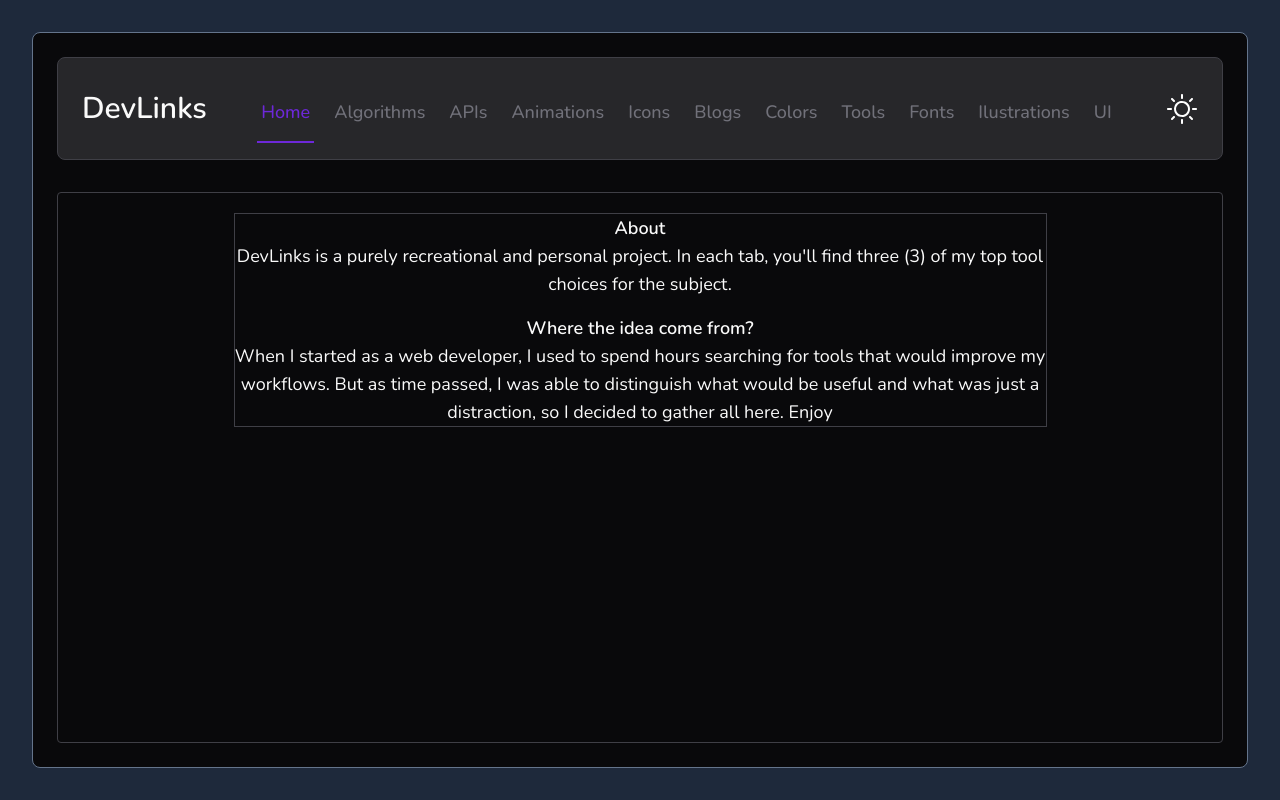
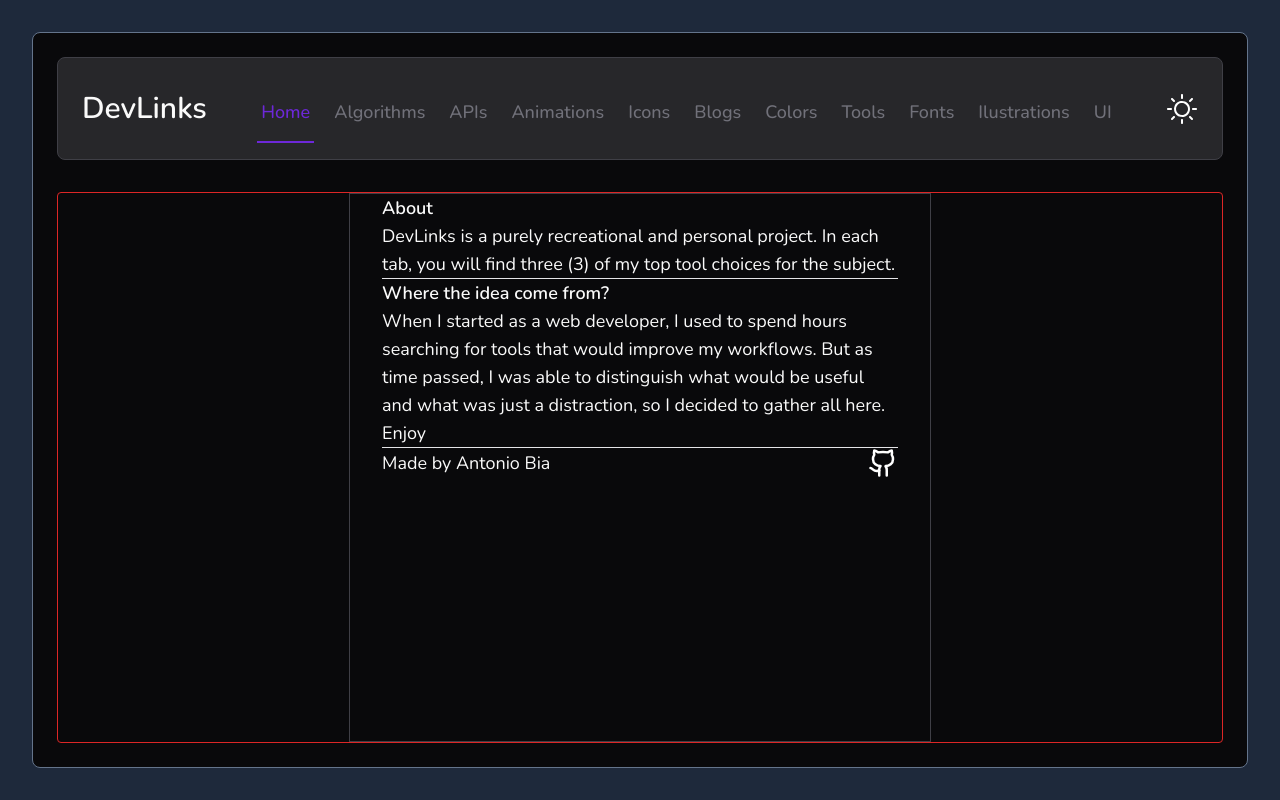
Before and after one commit to antoniobiasotti/devlinks, a Next.js app: page / in a window 1280 px wide. Built offline with nearby package versions, Linux system fonts and the light colour scheme.

Commit message:
working on home page text style

```diff
--- a/src/app/(devlinks)/(home)/page.tsx
+++ b/src/app/(devlinks)/(home)/page.tsx
@@ -6,23 +6,23 @@ export default async function Home() {
   await new Promise(resolve => setTimeout(resolve, 1000))
 
   return (
-          <div className="h-full flex flex-col items-center gap-2 px-10 py-5 border border-zinc-700 rounded text-lg">
-            <div className="w-3/4 flex flex-col items-center justify-center gap-4 border border-zinc-700">
-              <div className="flex-col items-center inline-flex">
+          <div className="h-full flex flex-col items-center border border-red-600 rounded text-lg">
+            <div className="h-full w-1/2 border border-zinc-700 divide-y divide-zinc-200 px-8">
+              <div>
                 <h2 className="font-semibold">About</h2>
-                <p className="text-center">
-                  DevLinks is a purely recreational and personal project. In each tab, you'll find three (3) of my top tool choices for the subject.
+                <p>
+                  DevLinks is a purely recreational and personal project. In each tab, you will find three (3) of my top tool choices for the subject.
                 </p>
               </div>
-              <div className="flex-col items-center inline-flex">
+              <div>
                 <h2 className="font-semibold">Where the idea come from?</h2>
-                <p className="text-center">
+                <p>
                 When I started as a web developer, I used to spend hours searching for tools that would improve my workflows. But as time passed, I was able to distinguish what would be useful and what was just a distraction, so I decided to gather all here.
                 Enjoy
                 </p>
               </div>
-              {/* <div className="w-96">
-                <div className="flex justify-between items-center">Made by Antonio Bia
+              <div className="w-full flex justify-between items-center text-center">
+                Made by Antonio Bia
                 <Link
                   href="https://github.com/antoniobiasotti/devlinks"
                   target='blank'
@@ -35,7 +35,6 @@ export default async function Home() {
                       />
                 </Link>
               </div>
-              </div> */}
             </div>
           </div>
   );
```
Lines whose indentation alone changed are shown as unchanged.
